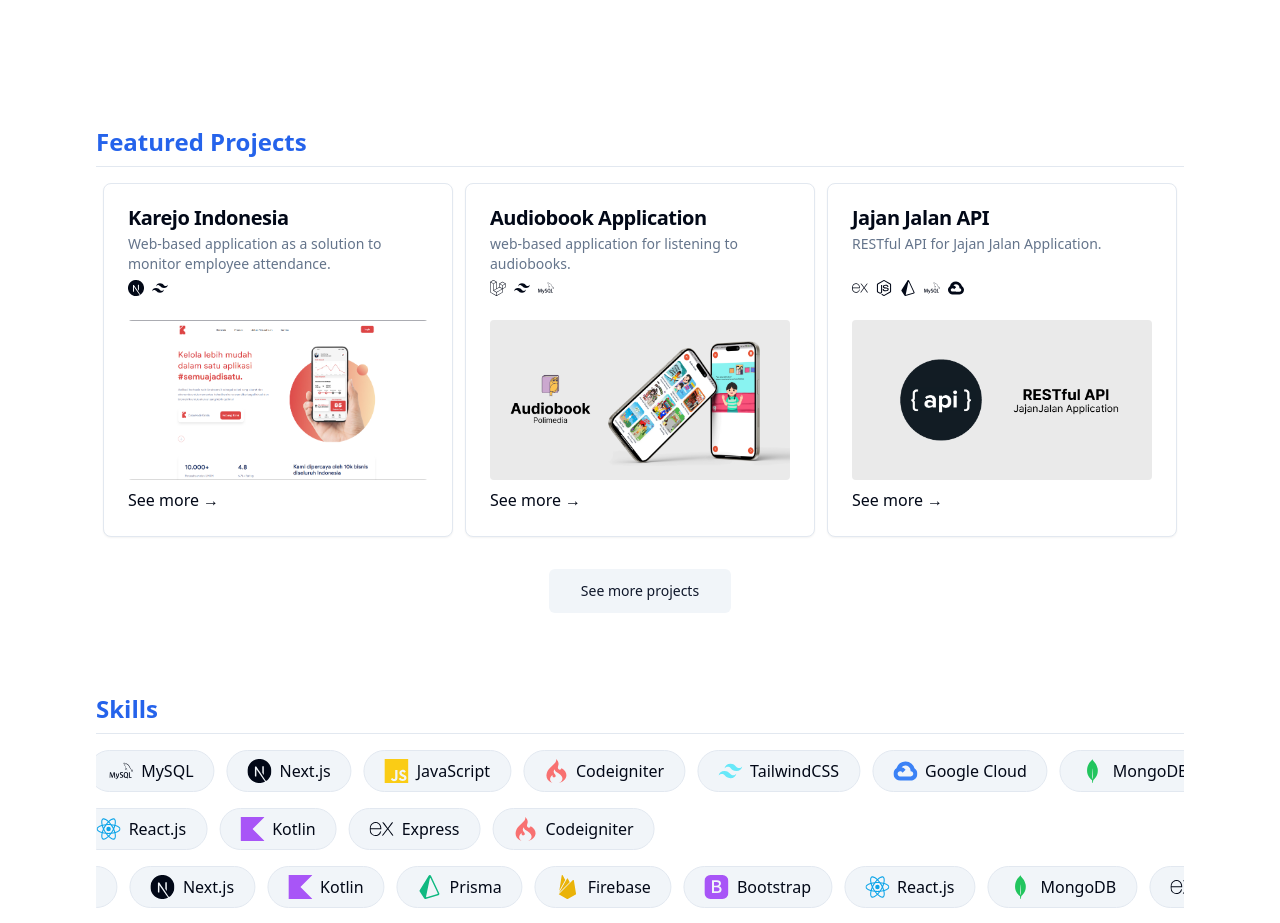
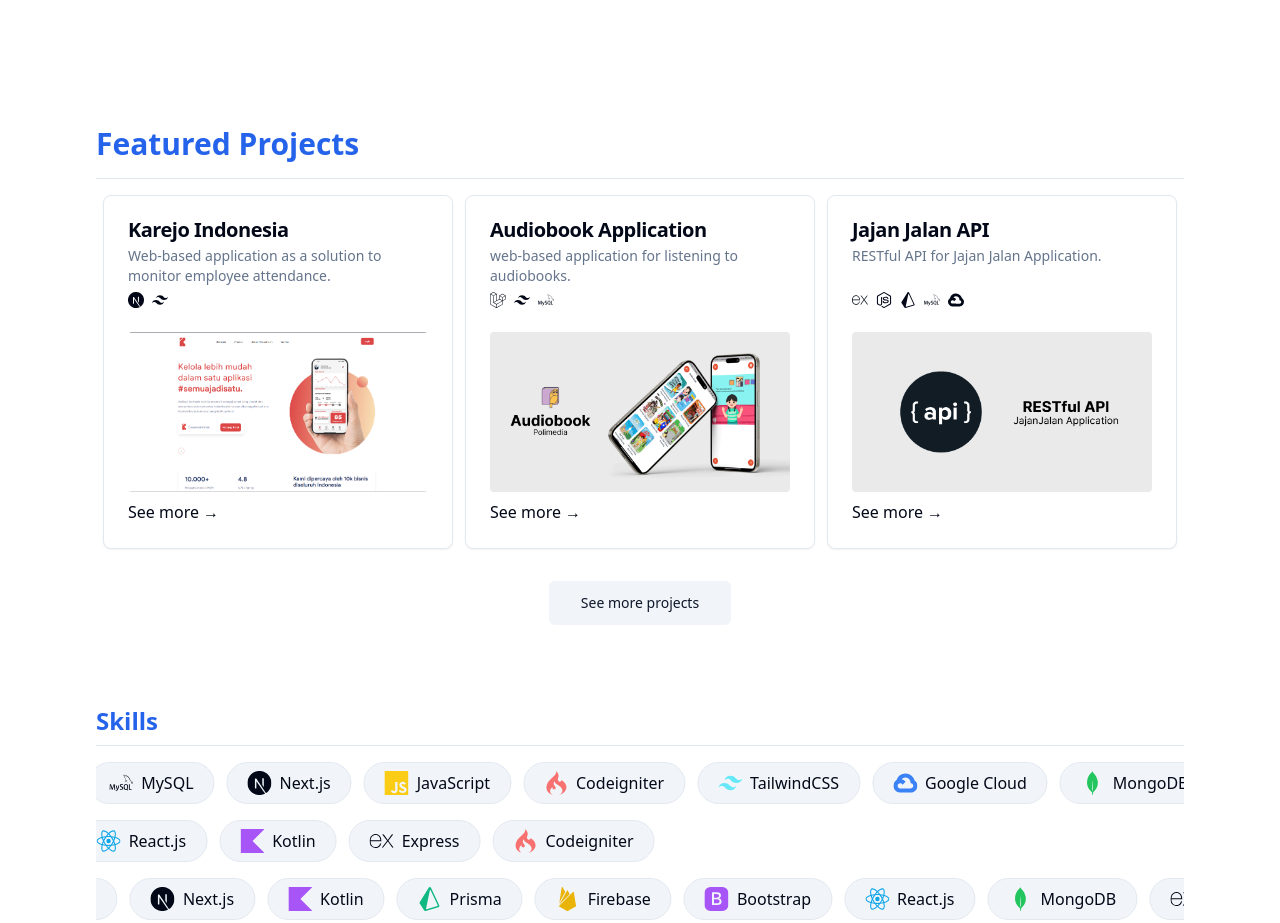
Before and after one commit to asyarbre/personal-website, a Next.js app: page / in a window 1280 px wide. Shown: the part 880-1803 px from the top of the page. Built offline with nearby package versions, Linux system fonts and the light colour scheme.

Commit message:
refactor(featured projects): change heading

```diff
--- a/src/components/content/Home/FeaturedProjects.tsx
+++ b/src/components/content/Home/FeaturedProjects.tsx
@@ -10,7 +10,7 @@ export default function FeaturedProjects() {
   return (
     <section className='flex-col pb-20 justify-center'>
       <article className='layout'>
-        <h3 className='text-primary'>Featured Projects</h3>
+        <h2 className='text-primary'>Featured Projects</h2>
         <Separator className='my-2' />
         <div className='mt-4 flex flex-wrap justify-center gap-3'>
           {DataProjects.slice(0, 3).map((project) => (
```
